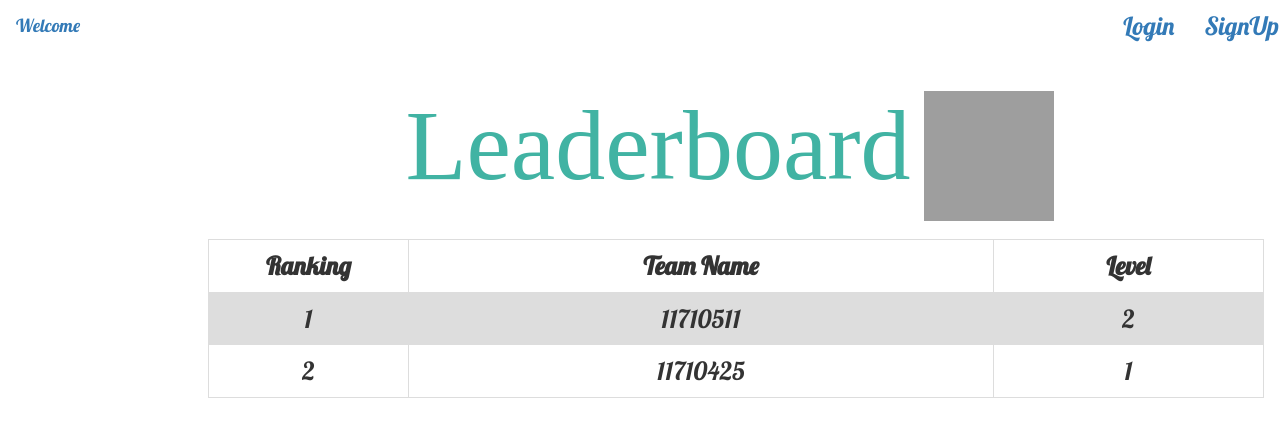
After one commit to victoryvivek/web-project, a Django app: page /firstapp/leaderboard/ in a window 1280 px wide. The commit adds this page. Shown: the top 437 px of the page. Run offline with Django 3.2, Linux system fonts and the light colour scheme; data comes from the database, SQL or seed files in the repository; both versions use the stored data as it was after the commit; some libraries are stand-ins or nearby versions; grey boxes are pictures that could not be loaded.

Commit message:
LeaderBoard Done

```diff
--- a/campus_preneur/firstapp/urls.py
+++ b/campus_preneur/firstapp/urls.py
@@ -12,4 +12,6 @@ urlpatterns = [
     path("logout/",views.logout_user, name="logout"),
     path("thanks/",views.thanks_for_logging, name="thanks"),
     path('question/<int:q_no>/',views.go_to_question,name='question_current'),
+    path('complete/task/',views.complete_task,name="complete_task"),
+    path('leaderboard/',views.get_leaderboard,name="leaderboard"),
 ]
--- a/campus_preneur/firstapp/views.py
+++ b/campus_preneur/firstapp/views.py
@@ -73,6 +73,8 @@ def go_to_question(request,q_no):
                 user_info.current_level=user_info.current_level+1
                 user_info.score=user_info.score+1
                 user_info.save()
+                if user_info.score==25:
+                    return redirect('firstapp:complete_task')
                 return redirect('firstapp:question_current',q_no=user_info.current_level)
             else :
                 return render(request,'level1.html',{'heading':heading,'img':img,'question_no':question_no,'form':form,'wrong':True})
@@ -80,3 +82,26 @@ def go_to_question(request,q_no):
     else:
         form=AnswerForm()
     return render(request,'level1.html',{'heading':heading,'img':img,'question_no':question_no,'form':form,'wrong':False})
+
+def complete_task(request):
+    return render(request,'complete_task.html')
+
+def get_leaderboard(request):
+    user_info_queryset=UserInfo.objects.all()
+
+    user_info_list=[]
+
+    for x in user_info_queryset:
+        user_info_list.append(x)
+
+    user_info_list.sort(key=get_score, reverse=True)
+
+    cnt=1
+    for x in user_info_list:
+        x.rank=cnt
+        cnt=cnt+1
+
+    return render(request,'leaderboard.html',{'user_info_list':user_info_list})
+
+def get_score(user_info):
+    return user_info.score
--- a/campus_preneur/templates/base.html
+++ b/campus_preneur/templates/base.html
@@ -54,23 +54,9 @@
         {% if user.is_authenticated %}
 
         <ul class="nav navbar-nav navbar-right">
-          <li class="dropdown"> <a class="dropbtn">Levels</a>
-           <div class="dropdown-content">
-            <div  class="dd">
-              <a href="{%url 'firstapp:question_current' 1 %}">Level 1</a>
-         </div>
-         <div  class="dd">
 
-         </div>
-         <div  class="dd">
-
-         </div>
-          <div  class="dd">
-
-          </div>
-         </div>
-          </li>
-          <li><a href="#">Hints</a></li>
+          <li><a href="{%url 'firstapp:question_current' 1 %}">Current Level</a></li>
+          <li><a href="{%url 'firstapp:leaderboard' %}">Leaderboard</a></li>
           <li> <a href="{%url 'firstapp:logout'%}">SignOut</a> </li>
           {%else%}
           <a class="navbar-brand mynav">Welcome</a>
--- a/campus_preneur/templates/dashboard.html
+++ b/campus_preneur/templates/dashboard.html
@@ -32,7 +32,7 @@ td.b{text-align:center}
 <div style="margin-left:15%;padding:1px 16px;height:100%;">
       <h1 style="text-align:center;font-size:100px;margin:1px;color:#41B3A3;font-family:algerian;">Dashboard<img style="width:130px;height:130px;margin:20px;border-radius:50%" src="{% static "CampusPreneur/css/logo.png" %}"></h1>
       <div><img src="{% static "CampusPreneur/css/avatar.png" %}" style="border-radius:50%;width:200px;height:200px;margin-left:250px;"><spam style="margin-left:200px;font-size:30px;">Team @{{request.user}}</spam></div>
-      <p style="margin-top:40px">Your Ranking : {{ rank }}</p>
+
       <p>Your Current Level : {{ current_level }}</p>
 </div>
 
--- /dev/null
+++ b/campus_preneur/templates/leaderboard.html
@@ -0,0 +1,47 @@
+{% extends "base.html" %}
+{% load staticfiles %}
+{% block content %}
+<meta name="viewport" content="width=device-width, initial-scale=1.0">
+<style>
+
+table {
+    font-family: 'Lobster', cursive;
+    border-collapse: collapse;
+    width: 100%;
+}
+
+td, th {
+    border: 1px solid #dddddd;
+    text-align: center;
+    padding: 8px;
+}
+
+tr:nth-child(even) {
+    background-color: #dddddd;
+}
+tr:hover {background-color:#555;}
+th.a{width:200px;}
+</style>
+
+     <div style="margin-left:15%;padding:1px 16px;height:100%;">
+           <h1 style="text-align:center;font-size:100px;margin:5px;color:#41B3A3;font-family:algerian;">Leaderboard<img style="width:130px;height:130px;margin:13px;" src="{% static "CampusPreneur/css/logo.png" %}"></h1>
+
+  <table>
+  <tr>
+    <th class="a">Ranking</th>
+    <th class="b">Team Name</th>
+    <th class="c">Level</th>
+  </tr>
+
+  {% for user_leader in user_info_list %}
+    <tr>
+        <td>{{user_leader.rank}} </td>
+        <td>{{user_leader.user.username}}</td>
+        <td>{{user_leader.current_level}}</td>
+    </tr>
+  {% endfor %}
+    </table>
+
+    </div>
+
+{% endblock%}
```
Also changed, not shown: campus_preneur/templates/complete_task.html (added, +9 -0 lines), campus_preneur/db.sqlite3.
